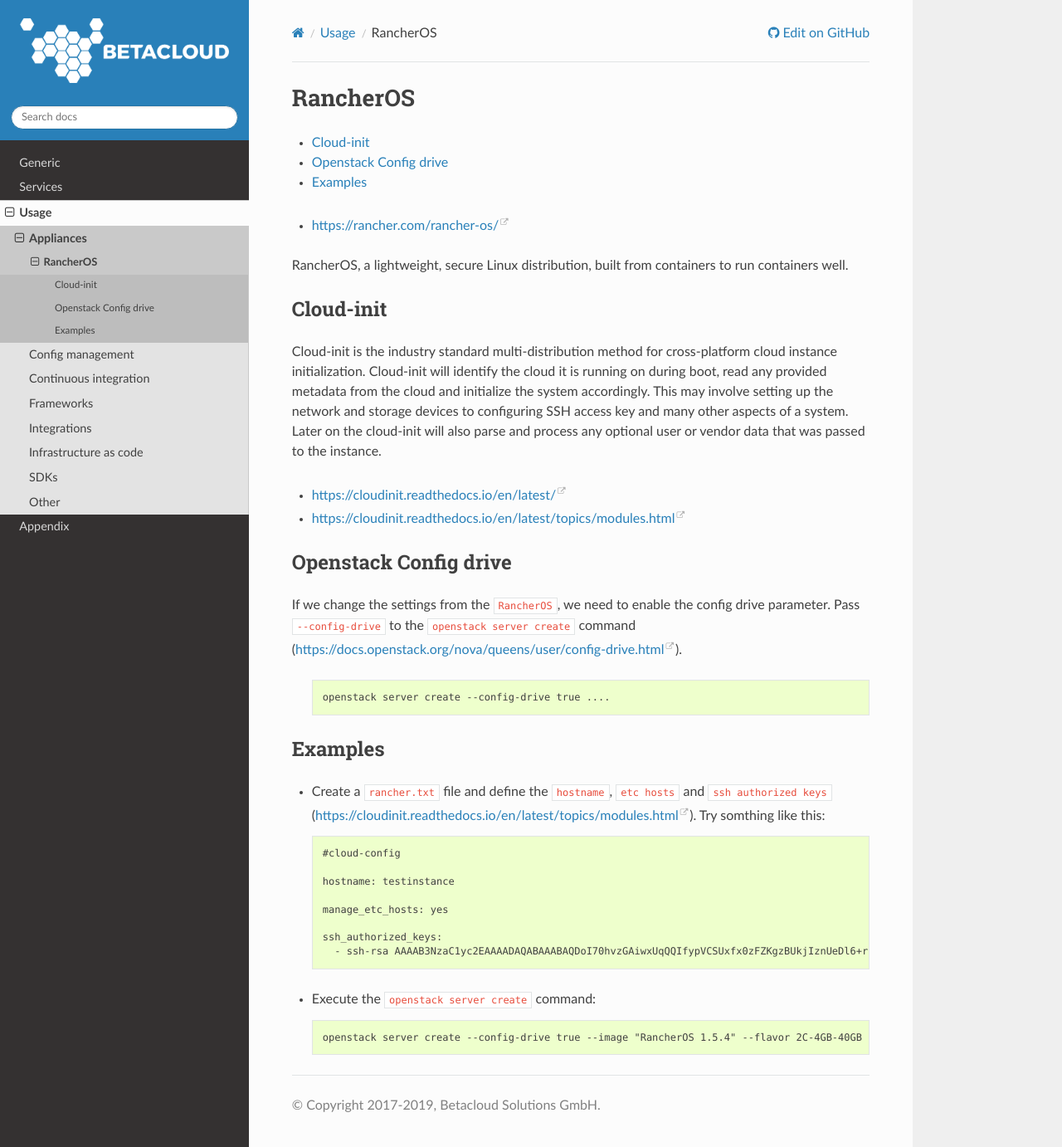
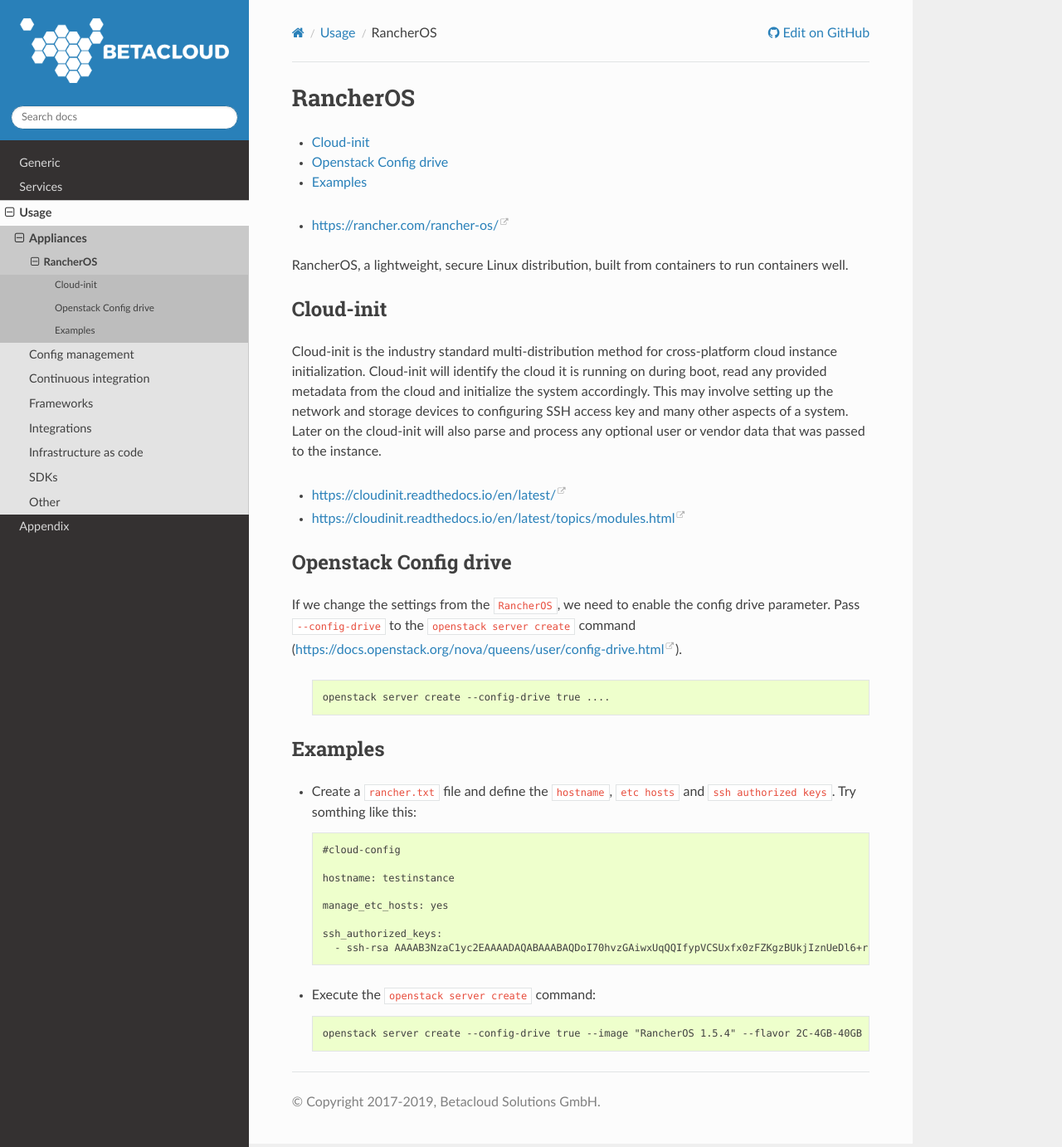
Before and after one commit to betacloud/documentation, a Sphinx documentation site: the page built from source/usage/rancheros.rst, in a window 1280 px wide and 1382 px high. Shown: the whole window at 83% size. Built offline with Sphinx 7.4.7 and the Read the Docs theme 2.0.0, drawn with Linux system fonts in a browser that asks for light colours; some of the changed lines change nothing that is shown.

Commit message:
remove url

```diff
--- a/source/usage/rancheros.rst
+++ b/source/usage/rancheros.rst
@@ -30,7 +30,7 @@
 
 Examples
 ========
-* Create a ``rancher.txt`` file and define the ``hostname``, ``etc hosts`` and ``ssh authorized keys`` (https://cloudinit.readthedocs.io/en/latest/topics/modules.html). Try somthing like this:
+* Create a ``rancher.txt`` file and define the ``hostname``, ``etc hosts`` and ``ssh authorized keys``. Try somthing like this:
 
   .. code-block:: none
 
```
